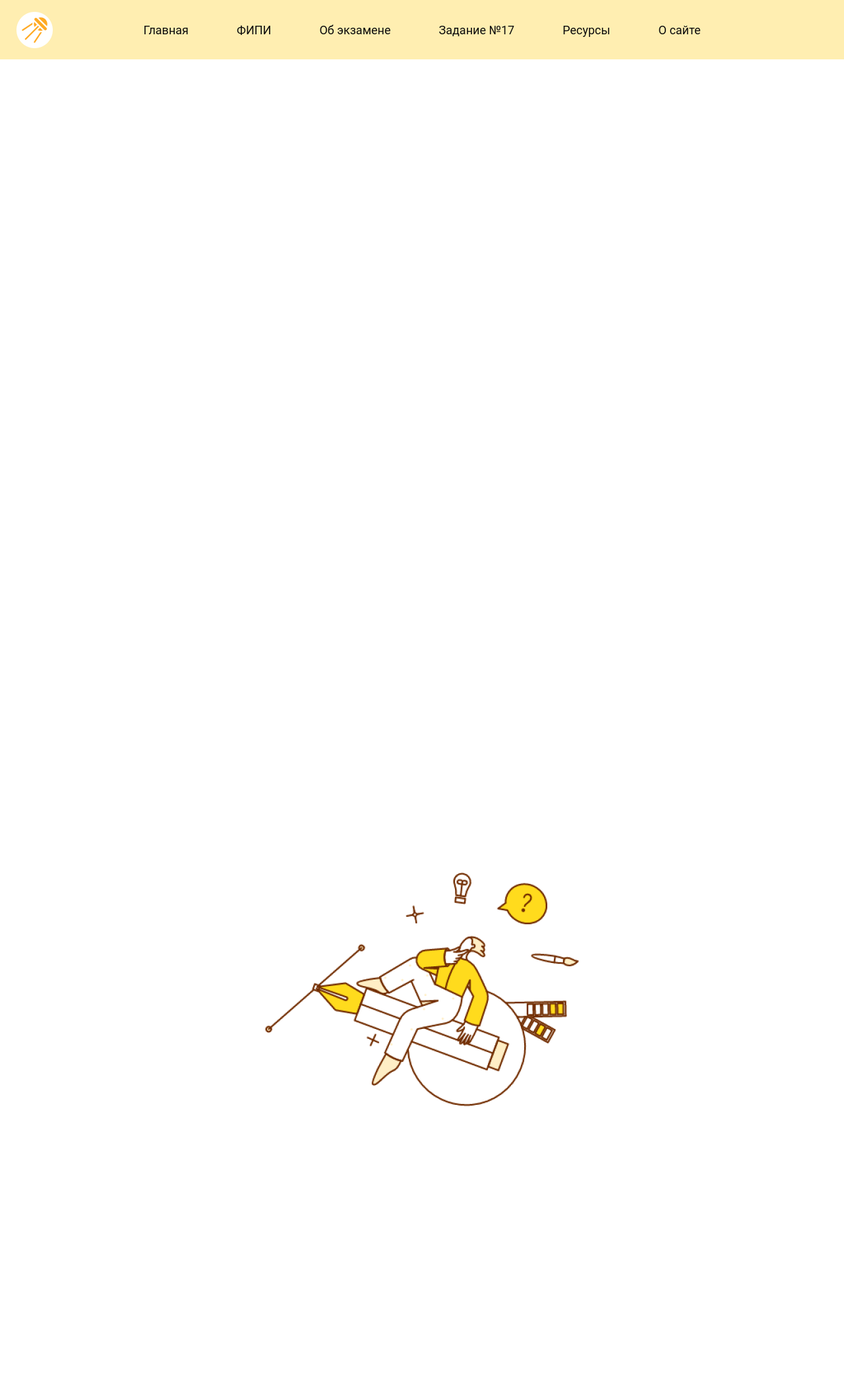
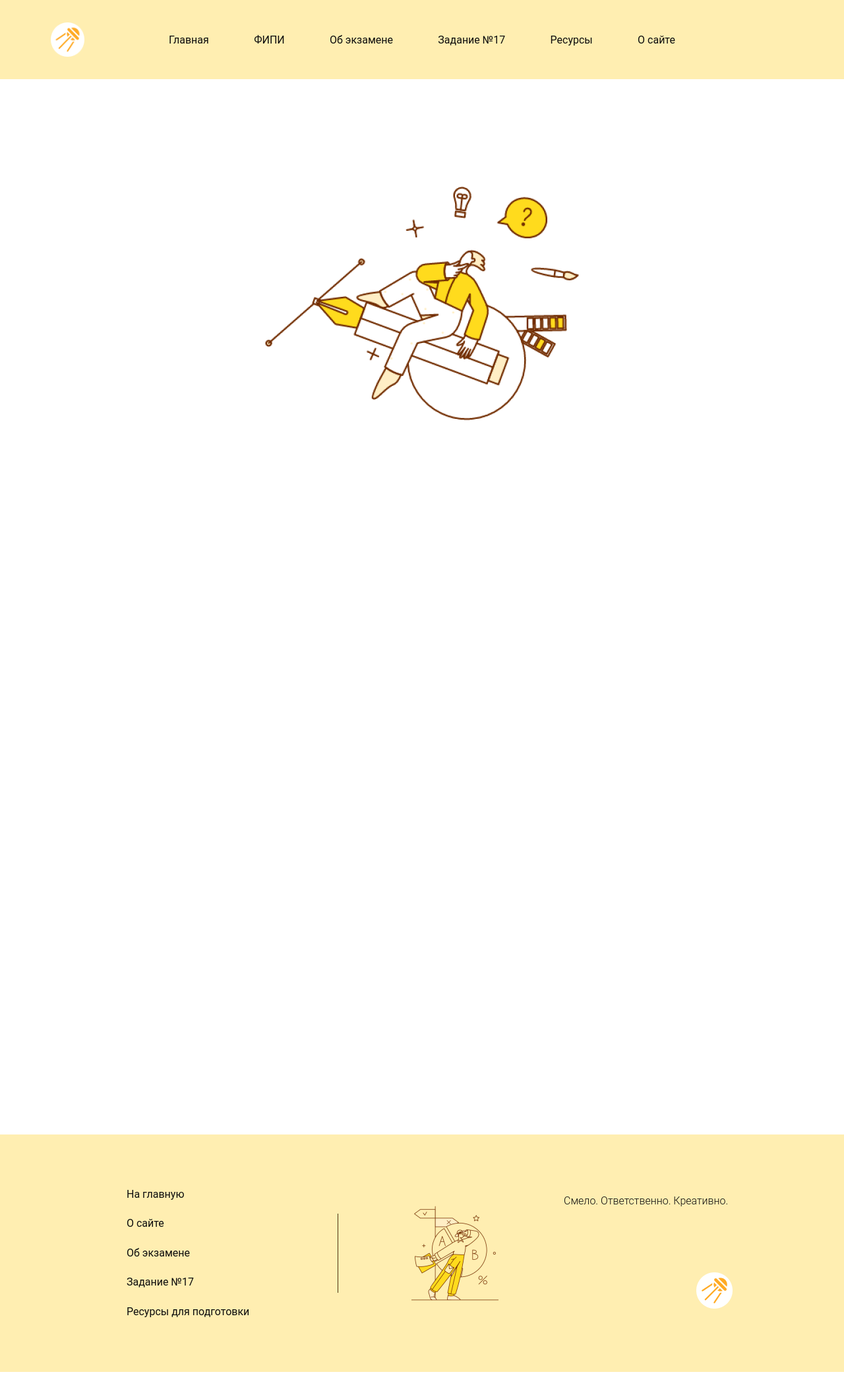
Before and after one commit to impanikaa/sputnik-react-app, a React (Create React App) app: page / in a window 1280 px wide. Shown: the top 2118 px of the page at 66% size. After the commit the page ends 2080 px from the top, so only its background shows below. Built offline with nearby package versions, Linux system fonts and the light colour scheme.

Commit message:
отредактированы все расстояния, почти адаптивность

```diff
--- a/src/components/about/style.module.css
+++ b/src/components/about/style.module.css
@@ -7,7 +7,7 @@
 
 h1 {
 color: gray;
-font-size: 15pt;
+font-size: 15;
 font-weight: 300;
 font-family: 'Roboto';
 }
--- a/src/components/experimental/style.module.css
+++ b/src/components/experimental/style.module.css
@@ -7,7 +7,7 @@
 
 h1 {
 color: gray;
-font-size: 15pt;
+font-size: 15;
 font-weight: 300;
 font-family: 'Roboto';
 }
--- a/src/components/fipi/style.module.css
+++ b/src/components/fipi/style.module.css
@@ -7,7 +7,7 @@
 
 h1 {
 color: gray;
-font-size: 15pt;
+font-size: 15;
 font-weight: 300;
 font-family: 'Roboto';
 }
--- a/src/components/footer/style.module.css
+++ b/src/components/footer/style.module.css
@@ -1,16 +1,15 @@
 .container {
   background-color: #FFEEB1;
-  height: 300px;
+  height: 45vh;
   display: flex;
-  /* justify-content: center; */
   align-items: center; /* Центрирование содержимого по вертикали */
-  padding-left: 145px;
-  padding-right: 145px;
+  width: 100%;
 }
 
 .navbar {
-  width: 320px;
-  height: 150px;
+  margin-left: 15vw;
+  width: 25vw;
+  height: 25vh;
   text-align: left;
   display: flex;
   flex-direction: column; /* Расположение элементов по вертикали */
@@ -22,13 +21,9 @@
   color: #0D0D0D;
   font-family: 'Roboto', sans-serif;
   font-weight: 400;
-  font-size: 16px;
+  font-size: 16;
   line-height: 140%;
   text-decoration: none;
-}
-
-.links:not(:last-child) {
-  margin-right: 60px; /* Добавление отступа между ссылками */
 }
 
 .links:hover {
@@ -37,14 +32,13 @@
 
 .line {
   width: 1px;
-  height: 115px; /* Высота контейнера */
+  height: 15vh; /* Высота контейнера */
   background-color: #4A3311;
-  position: relative; /* Относительное позиционирование */
 }
 
 
 .picture {
-  left: 160px;
+  left: 8vw;
   position: relative;
 }
 
@@ -53,19 +47,22 @@
   color: #0D0D0D;
   font-family: 'Roboto', sans-serif;
   font-weight: 300;
-  font-size: 12px;
+  font-size: 12;
   margin: 0;
 }
 
 .text_logo {
   position: relative;
-  left: 342px;
-  right: 0px;
-  height: 140px;
-  justify-content: space-between;
+  left: 15vw;
+  height: 45vh;
   text-align: right;
+  width: 20vw;
+  display: flex;
+  /* align-items: center; */
+  justify-content: center;
+  flex-direction: column;
 }
 
 .logo {
-  margin-top: 80px;
+  margin-top: 12vh;
 }
--- a/src/components/header/index.jsx
+++ b/src/components/header/index.jsx
@@ -5,8 +5,8 @@ import logoImage from '../../data/header_footer/Logo.png'
 const Footer = () => {
   return (
     <div className={styles.container}>
-      <div className='logo-container'>
-      <Link to='/' className={styles.links}><img src={logoImage} alt="Логотип" className={styles.logo} /></Link>
+      <div className={styles.logo_container}>
+        <Link to='/'><img src={logoImage} alt="Логотип" className={styles.logo} /></Link>
       </div>
       <nav className={styles.navbar}>
         <Link to='/' className={styles.links}>Главная</Link>
--- a/src/components/header/style.module.css
+++ b/src/components/header/style.module.css
@@ -1,16 +1,17 @@
 .container {
   background-color: #FFEEB1;
   width: 100%;
-  height: 90px;
+  height: 15vh;
   display: flex;
-  justify-content: center;
+  /*  */
   align-items: center; /* Центрирование содержимого по вертикали */
   position: fixed;
   z-index: 1000;
 }
 
 .navbar {
-  width: 845px;
+  width: 60vw;
+  margin-left: 10vw;
   display: flex;
   justify-content: space-between;
   align-items: center;
@@ -21,13 +22,13 @@
   color: #0D0D0D;
   font-family: 'Roboto', sans-serif;
   font-weight: 400;
-  font-size: 18px;
+  font-size: 18;
   line-height: normal;
   text-decoration: none;
 }
 
 .links:not(:last-child) {
-  margin-right: 60px; /* Добавление отступа между ссылками */
+  margin-right: 5vw; /* Добавление отступа между ссылками */
 }
 
 .links:hover {
@@ -35,12 +36,13 @@
 }
 
 .logo {
-  width: 55px;
-  height: 55px;
-  margin-left: -193px;
+  width: 4vw;
+  height: 4vw;
+  display: flex;
 }
 
-.logo-container {
+.logo_container {
   display: flex;
-  align-items: center; /* Выравнивание по вертикали */
+  justify-content: center;
+  margin-left: 6vw;
 }
--- a/src/components/home/index.jsx
+++ b/src/components/home/index.jsx
@@ -4,7 +4,9 @@ import Picture_1 from '../../data/home/Picture_1.png'
 const Home = () => {
     return (
     <div className={styles.container}>
-        <img src={Picture_1} className={styles.logo}></img>
+        <div className={styles.container_main}>
+            <img src={Picture_1} className={styles.logo}></img>
+        </div>
     </div>
     );
 }
--- a/src/components/home/style.module.css
+++ b/src/components/home/style.module.css
@@ -1,6 +1,16 @@
 .container {
+    width: 100%;
+    /* display:block; */
+    justify-content: center;
+    align-items: center;
+    height: 200vh;
+}
+
+.container_main {
+    width: 100%;
     display: flex;
     justify-content: center;
     align-items: center;
-    height: 3000px;
+    height: 85vh;
+    /* border: 1px solid red; */
 }
--- a/src/components/lost/style.module.css
+++ b/src/components/lost/style.module.css
@@ -7,7 +7,7 @@
 
 h1 {
 color: gray;
-font-size: 15pt;
+font-size: 15;
 font-weight: 300;
 font-family: 'Roboto';
 }
--- a/src/components/main/style.module.css
+++ b/src/components/main/style.module.css
@@ -1,6 +1,6 @@
 .container {
     background-color: #FFFFFF;
-    /* height: 200vh; */
+    padding-top: 15vh;
     display: flex;
     flex-direction: column;
     color: #0D0D0D;
--- a/src/components/oge_info/style.module.css
+++ b/src/components/oge_info/style.module.css
@@ -7,7 +7,7 @@
 
 h1 {
 color: gray;
-font-size: 15pt;
+font-size: 15;
 font-weight: 300;
 font-family: 'Roboto';
 }
--- a/src/components/resources/style.module.css
+++ b/src/components/resources/style.module.css
@@ -7,7 +7,7 @@
 
 h1 {
   color: gray;
-  font-size: 15pt;
+  font-size: 15;
   font-weight: 300;
   font-family: 'Roboto';
 }
```
